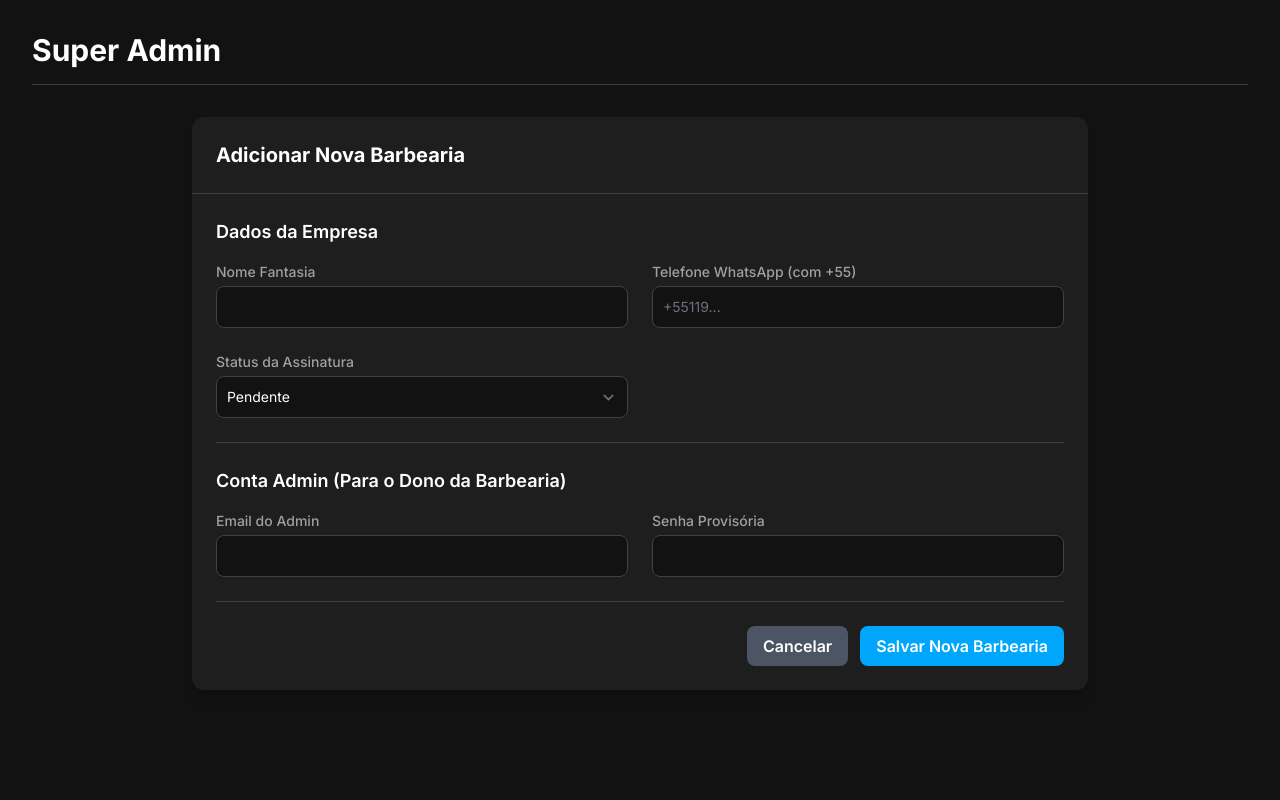
After one commit to juanhlalmeida/assistente-agendamento-ia, a Flask app: template app/templates/superadmin/novo.html in a window 1280 px wide. The commit adds this page. Run offline with Flask 3, Linux system fonts and the light colour scheme; the template is opened without the code that fills it, so the values that code supplies are empty; some libraries are stand-ins or nearby versions.

Commit message:
Implementa funcionalidade Adicionar Barbearia (Super Admin)

```diff
--- /dev/null
+++ b/app/templates/superadmin/novo.html
@@ -0,0 +1,114 @@
+<!DOCTYPE html>
+{# Template para Adicionar Nova Barbearia #}
+<html class="dark" lang="pt-br">
+<head>
+  <meta charset="utf-8"/>
+  <meta content="width=device-width, initial-scale=1.0" name="viewport"/>
+  <title>Super Admin - Nova Barbearia</title>
+  {# Inclui Tailwind #}
+  <script src="https://cdn.tailwindcss.com?plugins=forms,container-queries"></script>
+  <link href="https://fonts.googleapis.com" rel="preconnect"/>
+  <link crossorigin="" href="https://fonts.gstatic.com" rel="preconnect"/>
+  <link href="https://fonts.googleapis.com/css2?family=Inter:wght@400;500;600;700&display=swap" rel="stylesheet"/>
+  <link href="https://fonts.googleapis.com/css2?family=Material+Symbols+Outlined" rel="stylesheet"/>
+  <script>
+    tailwind.config = { darkMode: "class", theme: { extend: { colors: { "primary": "#00A6FB", "background-dark": "#121212", "surface-dark": "#1E1E1E", "text-primary-dark": "#FFFFFF", "text-secondary-dark": "#A0A0A0" }, fontFamily: { "display": ["Inter", "sans-serif"] } } } }
+  </script>
+  <style> .material-symbols-outlined { font-variation-settings: 'FILL' 0, 'wght' 400, 'GRAD' 0, 'opsz' 24 } </style>
+</head>
+<body class="bg-background-dark font-display text-text-primary-dark min-h-screen">
+
+  <div class="container mx-auto p-8">
+    {# Header Simples #}
+    <div class="flex justify-between items-center mb-8 pb-4 border-b border-gray-700">
+      <h1 class="text-3xl font-bold">Super Admin</h1>
+      {% if current_user.is_authenticated %}
+        <div class="text-right">
+            <p class="text-sm">Logado como: {{ current_user.email }}</p>
+            <a href="{{ url_for('main.logout') }}" class="text-sm text-primary hover:underline">Sair</a>
+        </div>
+      {% endif %}
+    </div>
+
+    {# Mensagens Flash de Erro (se a validação falhar) #}
+    {% with messages = get_flashed_messages(with_categories=true) %}
+      {% if messages %}
+        {% for category, message in messages %}
+          {% if category == 'danger' %}
+          <div class="bg-red-500 text-white p-4 rounded-lg mb-6 flex justify-between items-center shadow-lg" role="alert">
+            <span>{{ message }}</span>
+            <button type="button" onclick="this.parentElement.remove()">
+              <span class="material-symbols-outlined">close</span>
+            </button>
+          </div>
+          {% endif %}
+        {% endfor %}
+      {% endif %}
+    {% endwith %}
+
+    {# Card principal com o formulário #}
+    <div class="bg-surface-dark rounded-xl shadow-lg overflow-hidden max-w-4xl mx-auto">
+      <div class="p-6 border-b border-gray-700">
+        <h2 class="text-xl font-bold text-text-primary-dark">Adicionar Nova Barbearia</h2>
+      </div>
+      <div class="p-6">
+        {# O formulário envia os dados via POST para a mesma rota #}
+        <form method="POST">
+
+          <h3 class="text-lg font-semibold text-text-primary-dark mb-4">Dados da Empresa</h3>
+          <div class="grid grid-cols-1 md:grid-cols-2 gap-6 mb-6">
+            <div>
+              <label for="nome_fantasia" class="block text-sm font-medium text-text-secondary-dark mb-1">Nome Fantasia</label>
+              <input type="text" id="nome_fantasia" name="nome_fantasia"
+                     class="bg-background-dark border border-gray-700 text-white text-sm rounded-lg focus:ring-primary focus:border-primary block w-full p-2.5"
+                     value="{{ form_data.get('nome_fantasia', '') }}" required>
+            </div>
+            <div>
+              <label for="telefone_whatsapp" class="block text-sm font-medium text-text-secondary-dark mb-1">Telefone WhatsApp (com +55)</label>
+              <input type="text" id="telefone_whatsapp" name="telefone_whatsapp"
+                     class="bg-background-dark border border-gray-700 text-white text-sm rounded-lg focus:ring-primary focus:border-primary block w-full p-2.5"
+                     value="{{ form_data.get('telefone_whatsapp', '') }}" placeholder="+55119..." required>
+            </div>
+            <div>
+                <label for="status_assinatura" class="block text-sm font-medium text-text-secondary-dark mb-1">Status da Assinatura</label>
+                <select id="status_assinatura" name="status_assinatura" class="bg-background-dark border border-gray-700 text-white text-sm rounded-lg focus:ring-primary focus:border-primary block w-full p-2.5" required>
+                    <option value="ativa" {% if form_data.get('status_assinatura') == 'ativa' %}selected{% endif %}>Ativa</option>
+                    <option value="inativa" {% if form_data.get('status_assinatura') == 'inativa' %}selected{% endif %}>Inativa</option>
+                    <option value="pendente" {% if form_data.get('status_assinatura') == 'pendente' or not form_data %}selected{% endif %}>Pendente</option>
+                </select>
+            </div>
+          </div>
+
+          <div class="border-t border-gray-700 my-6"></div>
+
+          <h3 class="text-lg font-semibold text-text-primary-dark mb-4">Conta Admin (Para o Dono da Barbearia)</h3>
+          <div class="grid grid-cols-1 md:grid-cols-2 gap-6 mb-6">
+            <div>
+                <label for="admin_email" class="block text-sm font-medium text-text-secondary-dark mb-1">Email do Admin</label>
+                <input type="email" id="admin_email" name="admin_email"
+                       class="bg-background-dark border border-gray-700 text-white text-sm rounded-lg focus:ring-primary focus:border-primary block w-full p-2.5"
+                       value="{{ form_data.get('admin_email', '') }}" required>
+            </div>
+             <div>
+                <label for="admin_senha" class="block text-sm font-medium text-text-secondary-dark mb-1">Senha Provisória</label>
+                <input type="password" id="admin_senha" name="admin_senha"
+                       class="bg-background-dark border border-gray-700 text-white text-sm rounded-lg focus:ring-primary focus:border-primary block w-full p-2.5"
+                       required>
+            </div>
+          </div>
+
+          <div class="border-t border-gray-700 pt-6 flex justify-end gap-3">
+            <a href="{{ url_for('superadmin.listar_barbearias') }}" class="py-2 px-4 rounded-lg bg-gray-600 text-white font-semibold hover:bg-gray-500 transition-colors">
+              Cancelar
+            </a>
+            <button type="submit" class="py-2 px-4 rounded-lg bg-primary text-white font-semibold hover:bg-primary/90 transition-colors">
+              Salvar Nova Barbearia
+            </button>
+          </div>
+
+        </form>
+      </div>
+    </div>
+  </div>
+</body>
+</html>
```
Also changed, not shown: app/blueprints/superadmin/routes.py (+86 -15 lines), app/templates/superadmin/barbearias.html (+5 -6 lines).
